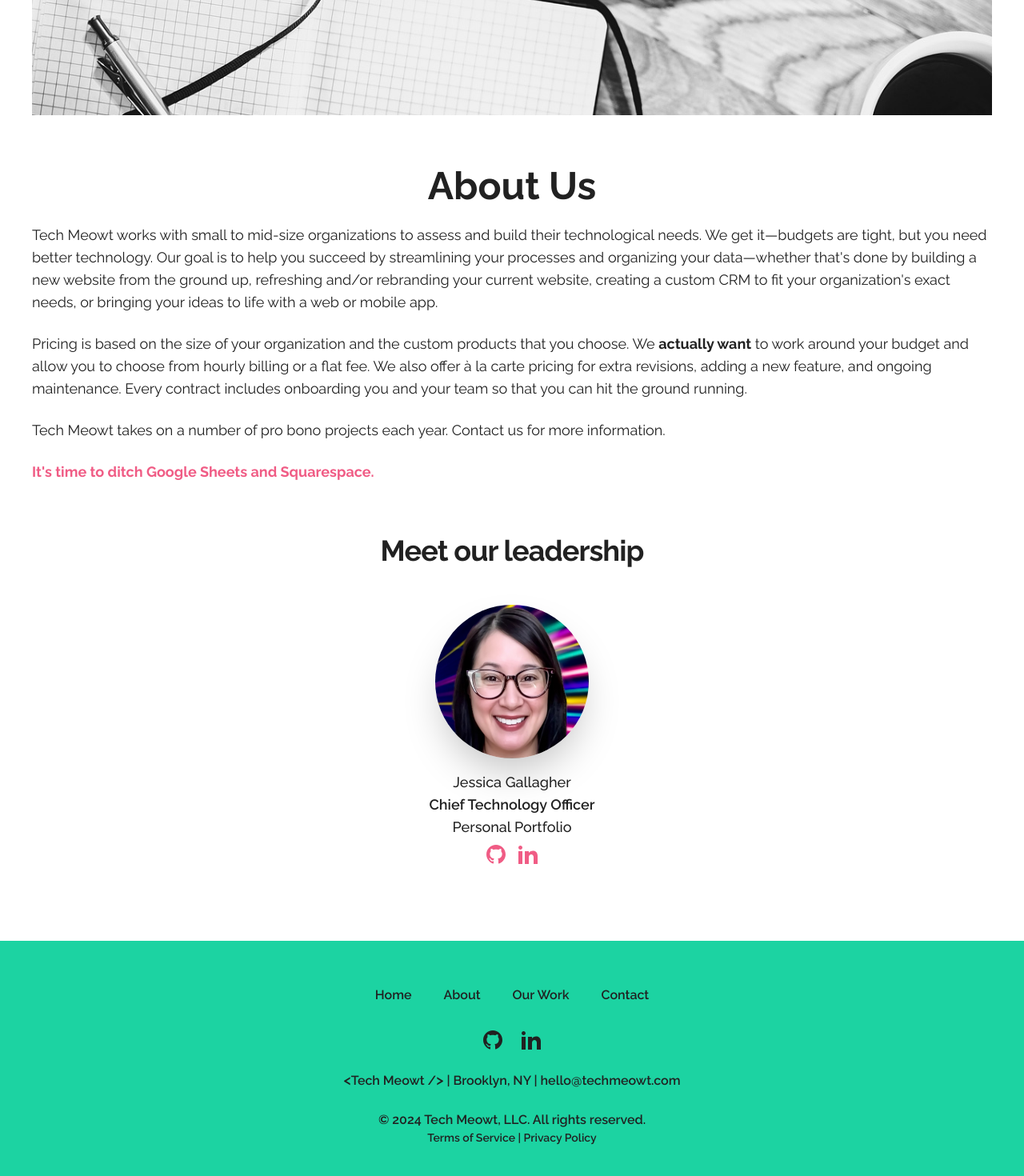
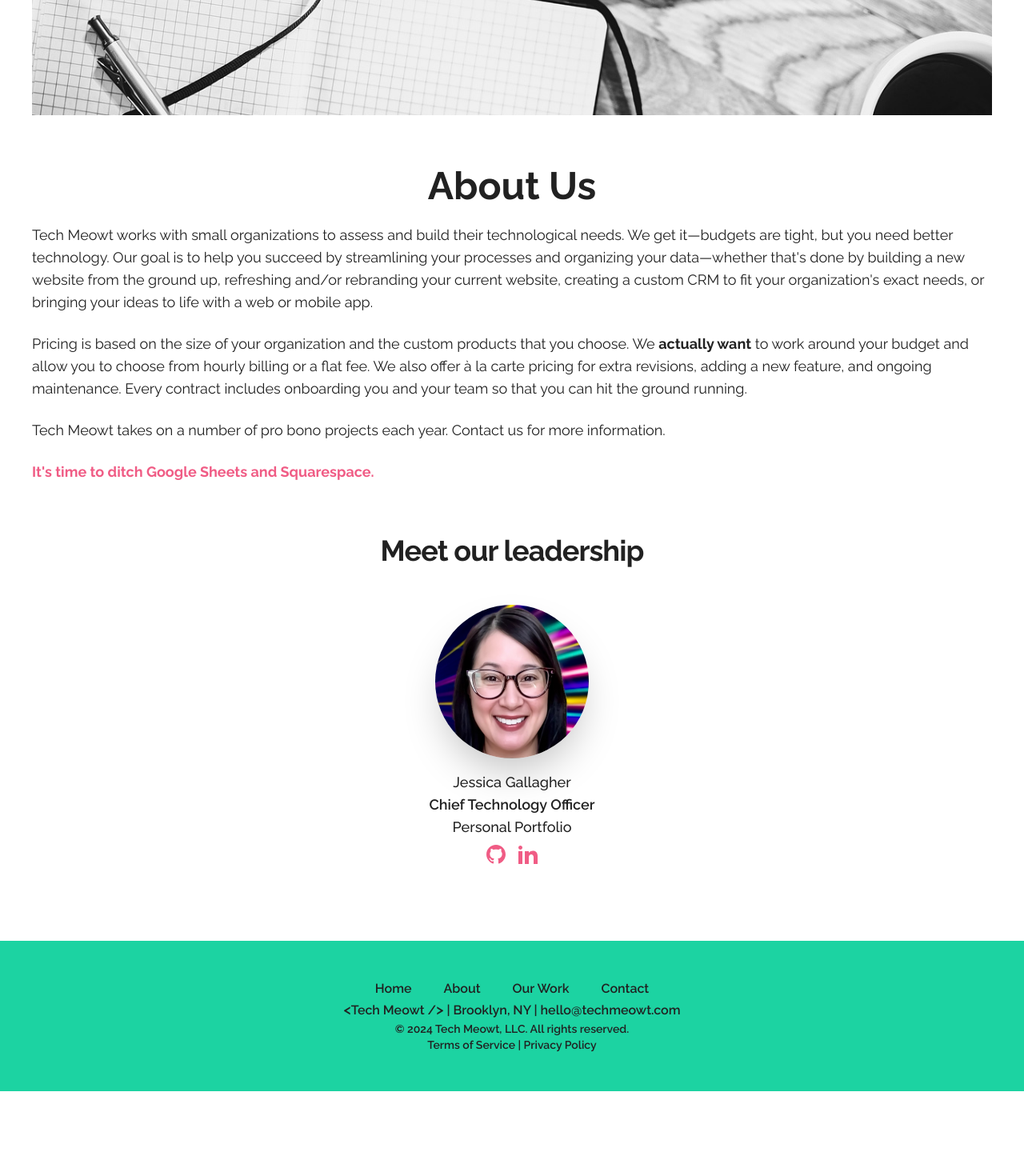
Before and after one commit to jessicagallagher/iamjessg, a Next.js app: page /about in a window 1280 px wide. Shown: the part 400-1870 px from the top of the page at 80% size. After the commit the page ends 1764 px from the top, so only its background shows below. Built offline with nearby package versions, Linux system fonts and the light colour scheme.

Commit message:
small updates

```diff
--- a/components/About.jsx
+++ b/components/About.jsx
@@ -4,21 +4,24 @@
 export default function About() {
   return (
     <div className='max-w-full mx-auto mt-4 sm:mt-10 lg:mt-20 lg:px-10 px-4'>
-        <div className='w-full hidden sm:flex justify-center items-center md:relative'>
-          <img src='/images/hero-about.jpeg' alt="hero" className='w-full h-48 lg:h-96 object-cover' />
-        </div>
+      <div className='w-full hidden sm:flex justify-center items-center md:relative'>
+        <img
+          src='/images/hero-about.jpeg'
+          alt='hero'
+          className='w-full h-48 lg:h-96 object-cover'
+        />
+      </div>
       <div className='mx-auto max-w-full my-16'>
         <h1 className='text-5xl text-center font-bold'>About Us</h1>
         <br />
         <p className='text-base md:text-lg'>
-          Tech Meowt works with small to mid-size organizations to assess and
-          build their technological needs. We get it—budgets are tight, but you
-          need better technology. Our goal is to help you succeed by
-          streamlining your processes and organizing your data—whether that's
-          done by building a new website from the ground up, refreshing and/or
-          rebranding your current website, creating a custom CRM to fit your
-          organization's exact needs, or bringing your ideas to life with a web
-          or mobile app.
+          Tech Meowt works with small organizations to assess and build their
+          technological needs. We get it—budgets are tight, but you need better
+          technology. Our goal is to help you succeed by streamlining your
+          processes and organizing your data—whether that's done by building a
+          new website from the ground up, refreshing and/or rebranding your
+          current website, creating a custom CRM to fit your organization's
+          exact needs, or bringing your ideas to life with a web or mobile app.
         </p>
         <br />
         <p className='text-base md:text-lg'>
@@ -68,7 +71,10 @@
                       </a>
                     </Link>
                     <p className='font-semibold'>Chief Technology Officer</p>
-                    <Link legacyBehavior href='/about/portfolio/jessica-gallagher'>
+                    <Link
+                      legacyBehavior
+                      href='/about/portfolio/jessica-gallagher'
+                    >
                       <a className='hover:text-greenDefault hover:font-bold'>
                         <h3>Personal Portfolio</h3>
                       </a>
--- a/components/Cats.jsx
+++ b/components/Cats.jsx
@@ -18,7 +18,7 @@
         </Link>
       </div>
       <div className='mx-auto mt-2'>
-        <Image src={img} width={250} height={250} alt='two cats laying next to each other' className='rounded-full shadow-2xl'/>
+        <Image src={img} width={250} height={250} alt='two cats laying next to each other' className='rounded-xl shadow-2xl'/>
       </div>
     </dt>
   );
--- a/components/Footer.jsx
+++ b/components/Footer.jsx
@@ -20,7 +20,7 @@
           aria-label='Footer'
         >
           {mainNav.main.map((item) => (
-            <div key={item.name} className='px-5 py-4'>
+            <div key={item.name} className='px-5 py-2'>
               <Link legacyBehavior href={item.href}>
                 <a className=' hover:text-white hover:font-semibold'>
                   {item.name}
@@ -29,7 +29,7 @@
             </div>
           ))}
         </nav>
-        <div className='my-6 flex justify-center space-x-6'>
+        {/* <div className='my-6 flex justify-center space-x-6'>
           {mainNav.social.map((item) => (
             <Link legacyBehavior key={item.name} href={item.href}>
               <a target='_blank' rel='noopener'>
@@ -38,8 +38,8 @@
               </a>
             </Link>
           ))}
-        </div>
-        <div className='flex flex-row items-center justify-center my-6 text-center'>
+        </div> */}
+        <div className='flex flex-row items-center justify-center text-center'>
           <span className='mr-2 hidden'>
             <Image src={img} height={48} width={48} alt='logo favicon' />
           </span>
@@ -50,7 +50,7 @@
             <a href='mailto:hello@techmeowt.com'>hello@techmeowt.com</a>
           </h3>
         </div>
-        <p className='text-center mt-2'>
+        <p className='text-center  text-sm'>
           &copy; {date} Tech Meowt, LLC. All rights reserved.
         </p>
         <div className='flex flex-row items-center justify-center text-center'>
--- a/components/HomePage.jsx
+++ b/components/HomePage.jsx
@@ -24,8 +24,7 @@
               knowledge and budget constraints—should have access to
               user-friendly, engaging, and intuitive web applications and
               experiences that they need to solve real-world problems and
-              day-to-day challenges. Our clients span multiple industries, but
-              we specialize in the non-profit sector. Our services include
+              day-to-day challenges. Our services include
               building secure databases, CRMs, and bespoke web applications. We
               also provide website design, development, onboarding, and
               maintenance.
--- a/components/NavBar.jsx
+++ b/components/NavBar.jsx
@@ -103,7 +103,7 @@
                   </div>
                 ))}
 
-                {mainNav.social.map((item) => (
+                {/* {mainNav.social.map((item) => (
                   <div className='mt-4' key={item.href}>
                     <Link legacyBehavior href={item.href}>
                       <a
@@ -116,7 +116,7 @@
                       </a>
                     </Link>
                   </div>
-                ))}
+                ))} */}
               </div>
               <div className='-mr-2 flex items-center md:hidden'>
                 {/* Mobile menu button */}
--- a/utils/data.js
+++ b/utils/data.js
@@ -13,10 +13,10 @@
     projectRepoUrl: null,
     projectUrl: '',
     projectFramework:
-      'Next.js, Supabase, Prismic CMS, Supabase Authentication, Mapbox',
+      'Next.js, Prismic CMS, Supabase Authentication + Database, Mapbox,',
     projectCss: 'Tailwind CSS',
     hasDb: true,
-    projectDb: 'Supabase Database',
+    projectDb: '',
   },
 ];
 
@@ -39,7 +39,7 @@
     bookAuthor: 'Antoine de Saint-Exupéry, Translated by Ermes Lorena',
   },
   {
-    bookName: 'Frank Kafka Collected Stories',
+    bookName: 'Franz Kafka Collected Stories',
     bookHref:
       'https://www.amazon.com/Collected-Stories-Everymans-Library-Franz/dp/0679423036/ref=sr_1_3?crid=PK4GSV3M7BKZ&dib=eyJ2IjoiMSJ9.CGsvmcYThIKrpqHUzxH_rMjQLX-xE0O72YBdxvXgUpLJmDa212BY-FW3VZPcmqJxNV2Mpx7yxiYB4TqyRseHcxMzbsOM_KhvIz1u3b9XIK-0l68qfOSLQh-dbQT0eHW4JP7MXO_2_C4ieE_rpF4Ih7I8vEJG4JwnHUGSc5WJ0iELXWeplvhG5mDQq1UpP4V5jkhAbogQd-xKzlafj4nPss_ltdCG_7iIQEM4gjEDiM4.Xx6MhQAV9_IAwXmU3oSdYtAx3DUeaFnB4JOtawhgRLo&dib_tag=se&keywords=kafka+collected+works&qid=1725551222&sprefix=kafka+collec%2Caps%2C90&sr=8-3&ccs_id=c6ca9dad-b37f-4257-8c75-c61efc904405',
     bookAuthor: 'Franz Kafka, Translated by Willa Muir + Edwin Muir',
@@ -54,26 +54,26 @@
     // { name: 'Blog', href: '/blog' },
     { name: 'Contact', href: '/contact' },
   ],
-  social: [
-    {
-      name: 'GitHub',
-      href: 'https://github.com/Tech-Meowt',
-      icon: (props) => (
-        <svg fill='#212121' viewBox='0 0 24 24' {...props}>
-          <path d='M12 0c-6.626 0-12 5.373-12 12 0 5.302 3.438 9.8 8.207 11.387.599.111.793-.261.793-.577v-2.234c-3.338.726-4.033-1.416-4.033-1.416-.546-1.387-1.333-1.756-1.333-1.756-1.089-.745.083-.729.083-.729 1.205.084 1.839 1.237 1.839 1.237 1.07 1.834 2.807 1.304 3.492.997.107-.775.418-1.305.762-1.604-2.665-.305-5.467-1.334-5.467-5.931 0-1.311.469-2.381 1.236-3.221-.124-.303-.535-1.524.117-3.176 0 0 1.008-.322 3.301 1.23.957-.266 1.983-.399 3.003-.404 1.02.005 2.047.138 3.006.404 2.291-1.552 3.297-1.23 3.297-1.23.653 1.653.242 2.874.118 3.176.77.84 1.235 1.911 1.235 3.221 0 4.609-2.807 5.624-5.479 5.921.43.372.823 1.102.823 2.222v3.293c0 .319.192.694.801.576 4.765-1.589 8.199-6.086 8.199-11.386 0-6.627-5.373-12-12-12z' />
-        </svg>
-      ),
-    },
-    {
-      name: 'LinkedIn',
-      href: 'https://www.linkedin.com/company/tech-meowt',
-      icon: (props) => (
-        <svg fill='#212121' viewBox='0 0 24 24' {...props}>
-          <path d='M4.98 3.5c0 1.381-1.11 2.5-2.48 2.5s-2.48-1.119-2.48-2.5c0-1.38 1.11-2.5 2.48-2.5s2.48 1.12 2.48 2.5zm.02 4.5h-5v16h5v-16zm7.982 0h-4.968v16h4.969v-8.399c0-4.67 6.029-5.052 6.029 0v8.399h4.988v-10.131c0-7.88-8.922-7.593-11.018-3.714v-2.155z' />
-        </svg>
-      ),
-    },
-  ],
+  // social: [
+  //   {
+  //     name: 'GitHub',
+  //     href: 'https://github.com/Tech-Meowt',
+  //     icon: (props) => (
+  //       <svg fill='#212121' viewBox='0 0 24 24' {...props}>
+  //         <path d='M12 0c-6.626 0-12 5.373-12 12 0 5.302 3.438 9.8 8.207 11.387.599.111.793-.261.793-.577v-2.234c-3.338.726-4.033-1.416-4.033-1.416-.546-1.387-1.333-1.756-1.333-1.756-1.089-.745.083-.729.083-.729 1.205.084 1.839 1.237 1.839 1.237 1.07 1.834 2.807 1.304 3.492.997.107-.775.418-1.305.762-1.604-2.665-.305-5.467-1.334-5.467-5.931 0-1.311.469-2.381 1.236-3.221-.124-.303-.535-1.524.117-3.176 0 0 1.008-.322 3.301 1.23.957-.266 1.983-.399 3.003-.404 1.02.005 2.047.138 3.006.404 2.291-1.552 3.297-1.23 3.297-1.23.653 1.653.242 2.874.118 3.176.77.84 1.235 1.911 1.235 3.221 0 4.609-2.807 5.624-5.479 5.921.43.372.823 1.102.823 2.222v3.293c0 .319.192.694.801.576 4.765-1.589 8.199-6.086 8.199-11.386 0-6.627-5.373-12-12-12z' />
+  //       </svg>
+  //     ),
+  //   },
+  //   {
+  //     name: 'LinkedIn',
+  //     href: 'https://www.linkedin.com/company/tech-meowt',
+  //     icon: (props) => (
+  //       <svg fill='#212121' viewBox='0 0 24 24' {...props}>
+  //         <path d='M4.98 3.5c0 1.381-1.11 2.5-2.48 2.5s-2.48-1.119-2.48-2.5c0-1.38 1.11-2.5 2.48-2.5s2.48 1.12 2.48 2.5zm.02 4.5h-5v16h5v-16zm7.982 0h-4.968v16h4.969v-8.399c0-4.67 6.029-5.052 6.029 0v8.399h4.988v-10.131c0-7.88-8.922-7.593-11.018-3.714v-2.155z' />
+  //       </svg>
+  //     ),
+  //   },
+  // ],
 };
 
 export const ourWork = [
```
Also changed, not shown: components/JessicaGallagher.jsx (+4 -5 lines), public/images/headshot_august.jpeg (added), public/images/profile-photo-2.jpg (deleted).
